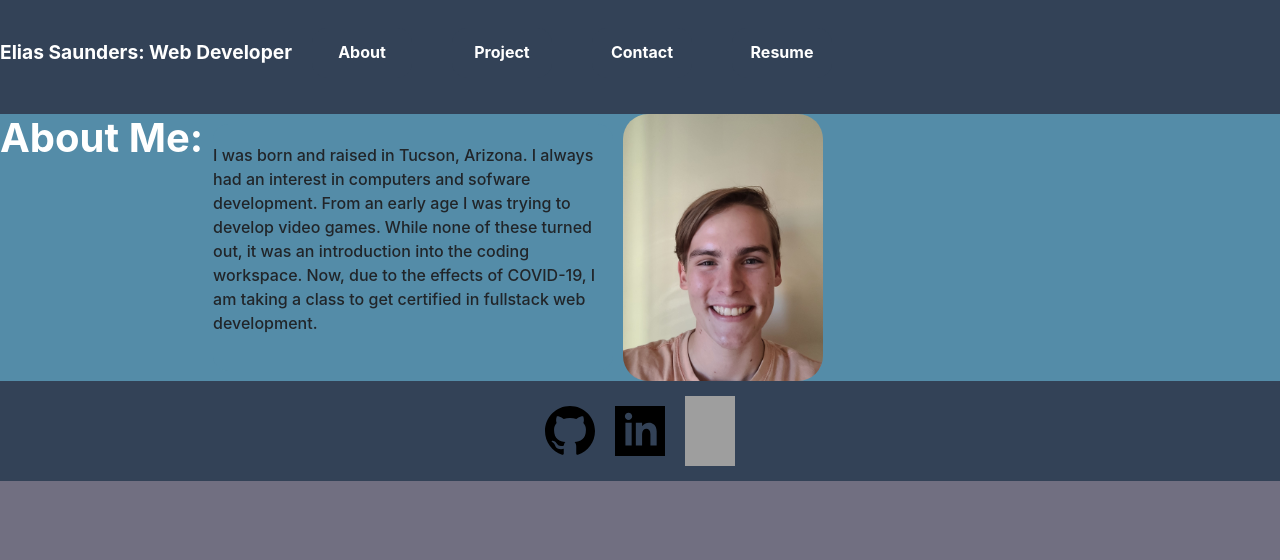
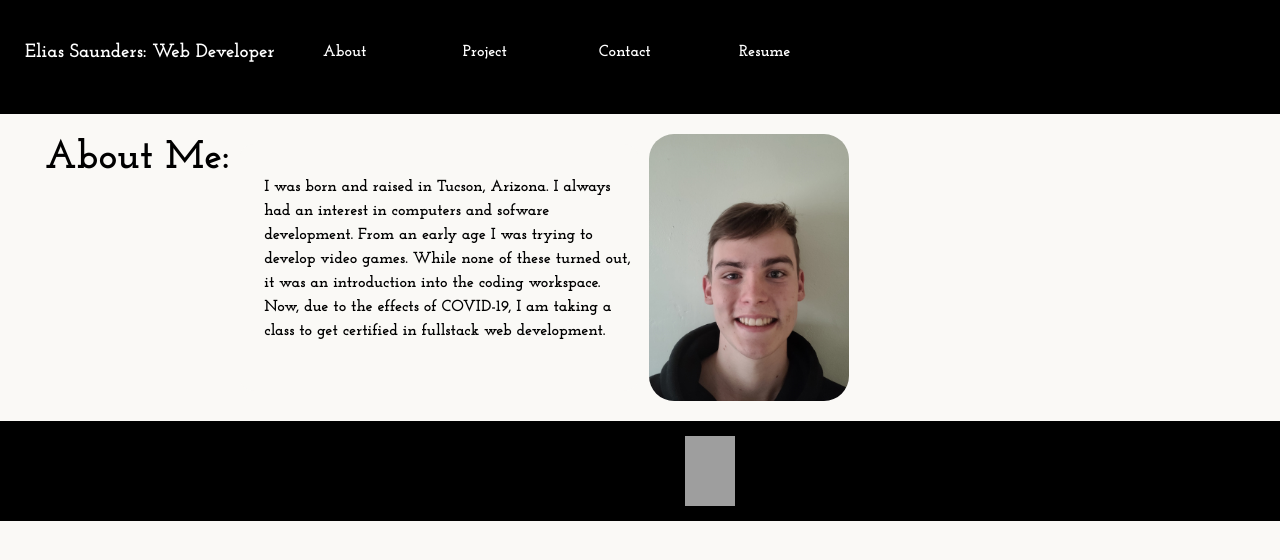
Before and after one commit to eliassaunders/REACTPortfolio, a React (Create React App) app: page / in a window 1280 px wide. Shown: the top 560 px of the page. Built offline with nearby package versions, Linux system fonts and the light colour scheme; grey boxes are pictures that could not be loaded.

Commit message:
color changes and new font

```diff
--- a/public/index.html
+++ b/public/index.html
@@ -2,7 +2,7 @@
 <html lang="en">
   <head>
     <meta charset="utf-8" />
-    <link rel="icon" href="%PUBLIC_URL%/favicon.ico" />
+    <link rel="icon" href="" />
     <meta name="viewport" content="width=device-width, initial-scale=1" />
     <meta name="theme-color" content="#000000" />
     <meta
@@ -10,6 +10,9 @@
       content="Web site created using create-react-app"
     />
     <link rel="apple-touch-icon" href="%PUBLIC_URL%/logo192.png" />
+    <link rel="preconnect" href="https://fonts.googleapis.com">
+<link rel="preconnect" href="https://fonts.gstatic.com" crossorigin>
+<link href="https://fonts.googleapis.com/css2?family=Josefin+Slab:wght@700&display=swap" rel="stylesheet">
     <link rel="stylesheet" href="https://cdn.jsdelivr.net/npm/bootstrap@5.0.2/dist/css/bootstrap.min.css" integrity="sha384-EVSTQN3/azprG1Anm3QDgpJLIm9Nao0Yz1ztcQTwFspd3yD65VohhpuuCOmLASjC" crossorigin="anonymous">
     <!--
       manifest.json provides metadata used when your web app is installed on a
@@ -25,7 +28,7 @@
       work correctly both with client-side routing and a non-root public URL.
       Learn how to configure a non-root public URL by running `npm run build`.
     -->
-    <title>React App</title>
+    <title>Portfolio</title>
   </head>
   <body>
     <noscript>You need to enable JavaScript to run this app.</noscript>
--- a/src/App.css
+++ b/src/App.css
@@ -1,8 +1,8 @@
 :root {
-  background-color: #716F81;
-  --primary: #334257;
-  --secondary: #476072;
-  --tertiary: #548CA8;
+  background-color: #FAF9F6;
+  --primary: #000;
+  --secondary: #808080;
+  --tertiary: #FAF9F6;
 }
 
 .App {
@@ -20,6 +20,9 @@
   }
 }
 
+.text {
+  color: var(--tertiary);
+}
 .App-header {
   background-color: #282c34;
   min-height: 100vh;
@@ -66,7 +69,8 @@
 
 .navColor .nav-link {
   color: white;
-  font-size: 25px;
+  font-size: 5px;
+  font-family: 'Josefin Slab', serif;
 }
 
 .navBack {
@@ -82,12 +86,13 @@
   display: flex;
   justify-content: center;
   align-items: center;
+
 }
 
 .spans{
   font-weight: bold;
   font-size: medium;
-
+  font-family: 'Josefin Slab', serif;
 }
 
 .spans:hover {
@@ -99,6 +104,8 @@
   font-size: larger;
   font-weight: bold;
   color: white;
+  margin-left: 25px;
+  font-family: 'Josefin Slab', serif;
 }
 
 .myCard {
@@ -138,6 +145,7 @@
   margin-left: 5px;
   margin-top: 2px;
   color: white;
+  font-family: 'Josefin Slab', serif;
 }
 .article {
   display: flex;
@@ -148,11 +156,15 @@
   width: 400px;
   height: auto;
   margin: 10px;
+  background-color: var(--tertiary);
 }
 
 .textc {
   padding: 10px, 10px, 10px, 10px;
-  font-weight: 500;
+  font-weight: bold;
+  margin-left: 25px;
+  color: #000;
+  font-family: 'Josefin Slab', serif;
 }
 
 .aboutClass, .contactDiv {
@@ -165,6 +177,7 @@
   display: flex;
   flex-wrap: wrap;
   justify-content: start;
+  padding: 20px;
 }
 
 .imgs {
@@ -211,6 +224,7 @@
 .formTitle {
   color: white;
   font-weight: bold;
+  font-family: 'Josefin Slab', serif;
 }
 
 .buttun {
@@ -220,8 +234,10 @@
 }
 
 .homeTitle {
-  color: white;
+  color: var(--primary);
   font-weight: bold;
+  margin-left: 25px;
+  font-family: 'Josefin Slab', serif;
 }
 
 .svg {
--- a/src/App.js
+++ b/src/App.js
@@ -12,38 +12,38 @@ function App() {
   const projects = [
     {
       id: 1,
+      name: "Health Wealth",
+      image: "./assets/images/healthwealth.PNG",
+      link: "https://healthwealth.herokuapp.com/",
+      gitHub: "https://github.com/Wsamuell/health-wealth"
+    },
+    {
+      id: 2,
       name: "My Game",
       image: "./assets/images/Project2.PNG",
       link: "https://mygameproject2.herokuapp.com",
       gitHub: "https://github.com/Robert-Schwartz/myGAME"
     },
     {
-      id: 2,
+      id: 3,
       name: "Run Buddy",
       image: "./assets/images/run-buddy.PNG",
       link: "https://eliassaunders.github.io/run-buddy/",
       gitHub: "https://github.com/eliassaunders/run-buddy"
     },
     {
-      id: 3,
+      id: 4,
       name: "Team Manager",
       image: "./assets/images/run-buddy.PNG",
       link: "https://drive.google.com/file/d/1zGPAIPeBQH4eBKB4h6J2nrzD6KCRycE2/view",
       gitHub: "https://github.com/eliassaunders/TeamManager.git"
     },
     {
-      id: 4,
+      id: 5,
       name: "MongoDB API",
       image: "./assets/images/Capture.PNG",
       link: "https://drive.google.com/file/d/1k37NKV0O1mZhZESm7-uxszaQw7G_ft99/view",
       gitHub: "https://github.com/eliassaunders/SocialMediaAPI"
-    },
-    {
-      id: 5,
-      name: "Health Wealth",
-      image: "./assets/images/healthwealth.PNG",
-      link: "https://healthwealth.herokuapp.com/",
-      gitHub: "https://github.com/Wsamuell/health-wealth"
     },
     {
       id: 6,
--- a/src/components/Footer/index.js
+++ b/src/components/Footer/index.js
@@ -12,7 +12,7 @@ function Footer() {
             <a href='https://www.linkedin.com/in/elias-saunders-5a0389208/' target="_blank">
                 <img className="footerC" src={linkedin}></img>
             </a>
-            <a href='https://mail.google.com/mail/?to=eliasashtonsaunders@gmail.com#compose' target="_blank">
+            <a href='mailto:eliasashtonsaunders@gmail.com' target="_blank">
                 <img className="footerC" src={gmail}></img>
             </a>
         </div>
--- a/src/components/Nav/index.js
+++ b/src/components/Nav/index.js
@@ -6,7 +6,7 @@ const Nav = (props) => {
   return (
     <section className="navbar">
     {tabs.map(tab => (
-      <h2 className="nav-item navColor" key={tab}>
+      <h2 className="nav-item navColor text" key={tab}>
         <a
           href={'#' + tab.toLowerCase()}
           // Whenever a tab is clicked on,
--- a/src/components/Project/index.js
+++ b/src/components/Project/index.js
@@ -1,15 +1,14 @@
 import React from 'react'
 import github from '../../assets/images/iconmonstr-github-1.svg'
-import link from '../../assets/images/paper-clip-svgrepo-com.svg'
 
 function Project(props) {
     return (
         <div className="aboutClass">
-            <h1 className="homeTitle">My Projects</h1>
+            <h1 className="homeTitle text">My Projects</h1>
         <section className="myCard">
             {props.projects.map(project => (
             <section key={project.id} className="cardish">
-                <p className="project-title">{project.name}</p>
+                <p className="project-title text">{project.name}</p>
                 <a href={project.gitHub} target="_blank">
                     <img alt="Github" src={github} className="svg"></img>
                 </a>
```
Also changed, not shown: src/assets/images/me.jpg.
